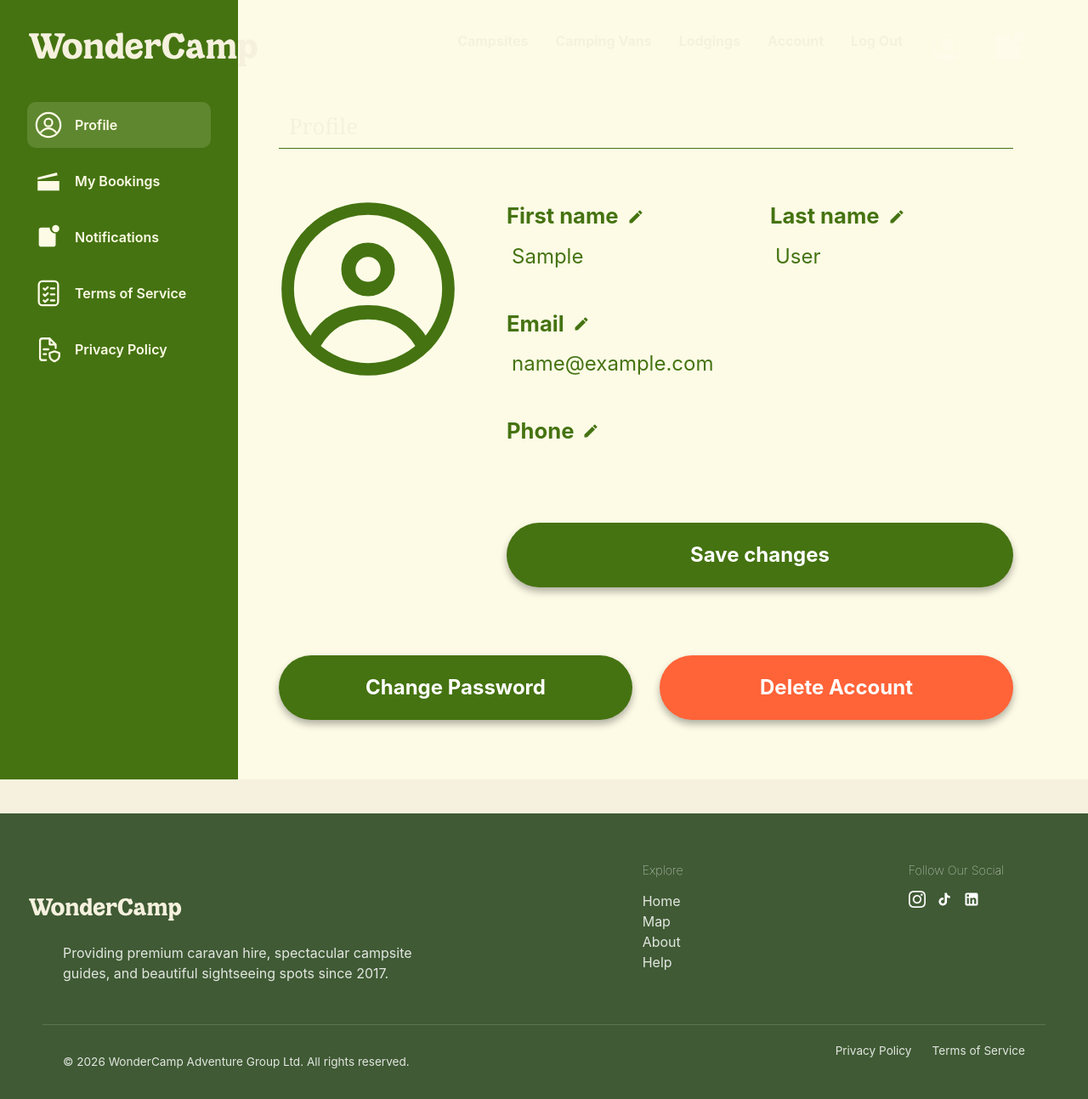
After one commit to shreeshbhaugeerutty-cpu/WonderCamp, a Django app: page /account/ in a window 1280 px wide. The commit adds this page. Shown: the whole page at 85% size. Run offline with Django 5.2, Linux system fonts and the light colour scheme; the visitor is signed in with stand-in values (Sample User, id 1); some web fonts are replaced.

Commit message:
temporary profile page

```diff
--- /dev/null
+++ b/backend/accounts/forms.py
@@ -0,0 +1,18 @@
+from django import forms
+from django.contrib.auth import get_user_model
+
+User = get_user_model()
+
+def _input(**extra):
+    return forms.TextInput(attrs={"readonly": True, "class": "account-input", **extra})
+
+class ProfileForm(forms.ModelForm):
+    class Meta:
+        model = User
+        fields = ["first_name", "last_name", "email", "phone"]
+        widgets = {
+            "first_name": _input(autocomplete="given-name"),
+            "last_name": _input(autocomplete="family-name"),
+            "email": forms.EmailInput(attrs={"readonly": True, "class": "account-input", "autocomplete": "email"}),
+            "phone": _input(autocomplete="tel"),
+        }
--- a/backend/accounts/models.py
+++ b/backend/accounts/models.py
@@ -21,6 +21,7 @@ class CustomUserManager(BaseUserManager):
 class CustomUser(AbstractUser):
     username = None
     email = models.EmailField(unique=True)
+    phone = models.CharField(max_length=20, blank=True)
 
     USERNAME_FIELD = 'email'
     REQUIRED_FIELDS = []  # first_name, last_name can be added here if required for createsuperuser
--- a/backend/accounts/urls.py
+++ b/backend/accounts/urls.py
@@ -3,4 +3,6 @@ from . import views
 
 urlpatterns = [
     path('register/', views.register, name='register'),
+    path('account/', views.profile, name='profile'),
+    path('account/delete/', views.delete_account, name='delete_account'),
 ]
--- a/backend/accounts/views.py
+++ b/backend/accounts/views.py
@@ -1,6 +1,10 @@
 from django.shortcuts import render, redirect
 from django.contrib import messages
+from django.contrib.auth.decorators import login_required
+from django.contrib.auth import logout
+from django.views.decorators.http import require_POST
 from .models import CustomUser
+from .forms import ProfileForm
 
 def register(request):
     if request.method == 'POST':
@@ -26,3 +30,23 @@ def register(request):
         return redirect('login')
 
     return render(request, 'register.html')
+
+@login_required
+def profile(request):
+    form = ProfileForm(request.POST or None, instance=request.user)
+
+    if request.method == 'POST' and form.is_valid():
+        form.save()
+        messages.success(request, 'Profile updated.')
+        return redirect('profile')
+
+    return render(request, 'account/profile.html', {'form': form})
+
+
+@login_required
+@require_POST
+def delete_account(request):
+    user = request.user
+    logout(request)
+    user.delete()
+    return redirect('home')
--- /dev/null
+++ b/frontend/static/css/account.css
@@ -0,0 +1,198 @@
+.account {
+  --acc-green: #457311;
+  --acc-cream: #fdfbe6;
+  --acc-orange: #ff6338;
+
+  display: grid;
+  grid-template-columns: 280px 1fr;
+  min-height: 100vh;
+  background: var(--acc-cream);
+  color: var(--acc-green);
+  /* If your header is fixed/transparent, push content below it: */
+  padding-top: 0;
+}
+
+/* ---------- Sidebar ---------- */
+.account-sidebar {
+  background: var(--acc-green);
+  color: var(--acc-cream);
+  padding: 120px 32px 36px; /* top padding clears the site header; adjust to match it */
+}
+
+.account-sidebar nav {
+  display: flex;
+  flex-direction: column;
+  gap: 12px;
+}
+
+.account-sidebar a {
+  display: flex;
+  align-items: center;
+  gap: 14px;
+  padding: 10px 8px;
+  border-radius: 10px;
+  color: inherit;
+  text-decoration: none;
+  font-weight: 600;
+}
+
+.account-sidebar a:hover,
+.account-sidebar a[aria-current="page"] {
+  background: rgba(253, 251, 230, 0.14);
+}
+
+.account-sidebar svg {
+  width: 34px;
+  height: 34px;
+  flex: none;
+}
+
+/* ---------- Main ---------- */
+.account-main {
+  width: 100%;
+  max-width: 960px;
+  padding: 130px 48px 70px;
+}
+
+.account-title {
+  margin: 0 0 60px;
+  padding: 0 0 6px 12px;
+  font-size: 1.6rem;
+  font-weight: 400;
+  border-bottom: 1px solid var(--acc-green);
+}
+
+.account-message {
+  margin: -30px 0 30px;
+  padding: 10px 14px;
+  border-radius: 8px;
+  background: rgba(69, 115, 17, 0.12);
+}
+
+.account-profile {
+  display: grid;
+  grid-template-columns: 220px 1fr;
+  gap: 48px;
+  align-items: start;
+}
+
+.account-avatar {
+  width: 210px;
+  height: 210px;
+}
+
+.account-fields {
+  display: grid;
+  grid-template-columns: 1fr 1fr;
+  gap: 36px 24px;
+}
+
+.account-field { min-width: 0; }
+.account-field--wide { grid-column: 1 / -1; }
+
+.account-label {
+  display: flex;
+  align-items: center;
+  gap: 6px;
+  font-size: 1.6rem;
+  font-weight: 700;
+}
+
+.account-edit {
+  display: inline-flex;
+  padding: 4px;
+  border: 0;
+  background: none;
+  color: inherit;
+  cursor: pointer;
+}
+
+.account-edit svg { width: 20px; height: 20px; }
+
+.account-input {
+  width: 100%;
+  margin-top: 4px;
+  padding: 4px;
+  border: 2px solid transparent;
+  border-radius: 6px;
+  background: transparent;
+  color: inherit;
+  font: inherit;
+  font-size: 1.5rem;
+}
+
+/* Once unlocked (no readonly), it looks like an editable field */
+.account-input:not([readonly]) {
+  border-color: var(--acc-green);
+  background: rgba(69, 115, 17, 0.08);
+}
+
+.account-input:focus { outline: none; }
+
+.account .errorlist {
+  margin: 6px 0 0;
+  padding: 0;
+  list-style: none;
+  color: #b3261e;
+  font-size: 0.95rem;
+}
+
+.account-save { grid-column: 1 / -1; justify-self: start; }
+
+/* ---------- Buttons ---------- */
+.account-actions {
+  display: flex;
+  flex-wrap: wrap;
+  gap: 32px;
+  margin-top: 80px;
+}
+
+.account-actions form { flex: 1 1 220px; display: flex; }
+.account-actions > a { flex: 1 1 220px; }
+
+.account-btn {
+  display: block;
+  width: 100%;
+  padding: 20px 24px;
+  border: 0;
+  border-radius: 999px;
+  color: #fff;
+  font: inherit;
+  font-size: 1.5rem;
+  font-weight: 700;
+  text-align: center;
+  text-decoration: none;
+  cursor: pointer;
+  box-shadow: 0 5px 8px rgba(0, 0, 0, 0.3);
+}
+
+.account-btn--green { background: var(--acc-green); }
+.account-btn--orange { background: var(--acc-orange); }
+
+.account-btn:focus-visible,
+.account-edit:focus-visible,
+.account-sidebar a:focus-visible {
+  outline: 3px solid var(--acc-orange);
+  outline-offset: 2px;
+}
+
+/* ---------- Mobile ---------- */
+@media (max-width: 820px) {
+  .account { grid-template-columns: 1fr; }
+
+  .account-sidebar { padding: 90px 16px 12px; }
+  .account-sidebar nav { flex-direction: row; overflow-x: auto; gap: 4px; }
+  .account-sidebar a { white-space: nowrap; padding: 8px 10px; }
+  .account-sidebar svg { width: 24px; height: 24px; }
+
+  .account-main { padding: 40px 20px; }
+
+  .account-profile { grid-template-columns: 1fr; justify-items: center; gap: 28px; }
+  .account-fields { width: 100%; }
+  .account-avatar { width: 140px; height: 140px; }
+}
+
+@media (max-width: 480px) {
+  .account-fields { grid-template-columns: 1fr; }
+  .account-actions { gap: 16px; margin-top: 48px; }
+}
--- a/frontend/static/css/style.css
+++ b/frontend/static/css/style.css
@@ -279,18 +279,22 @@ button { font-family: inherit; cursor: pointer; border: none; }
 
 .card-grid {
   display: grid;
-  grid-template-columns: repeat(3, 1fr);
+  grid-template-columns: repeat(3, minmax(0, 260px));
+  justify-content: space-between 10px;
   gap: 20px;
 }
+
 .card {
   border-radius: var(--radius-md);
   overflow: hidden;
-  aspect-ratio: 4 / 3;
-}
-.card img { width: 100%; height: 100%; object-fit: cover; }
-
-.card-grid--rv { align-items: center; }
-.rv-card img { width: 100%; height: auto; object-fit: contain; }
+  aspect-ratio: 4.5 / 3;
+}
+
+.card img {
+  width: 100%;
+  height: 100%;
+  object-fit: cover;
+}
 
 /* ---------- Our Map ---------- */
 .map-section {
--- /dev/null
+++ b/frontend/templates/account/profile.html
@@ -0,0 +1,91 @@
+{% extends "base.html" %}
+{% load static %}
+
+{% block title %}Profile – WonderCamp{% endblock %}
+
+{% block extra_head %}
+  <link rel="stylesheet" href="{% static 'css/account.css' %}">
+{% endblock %}
+
+{% block content %}
+<div class="account">
+  {% include "sidebar.html" %}
+
+  <section class="account-main">
+    <h1 class="account-title">Profile</h1>
+
+    {% for message in messages %}
+      <p class="account-message" role="status">{{ message }}</p>
+    {% endfor %}
+
+    <form method="post" id="profile-form" novalidate>
+      {% csrf_token %}
+
+      <div class="account-profile">
+        <svg class="account-avatar" viewBox="0 0 100 100" fill="none" stroke="currentColor" stroke-width="7" role="img" aria-label="Profile picture placeholder">
+          <circle cx="50" cy="50" r="45"/>
+          <circle cx="50" cy="39" r="11" stroke-width="8"/>
+          <path d="M20 80c7-12 17-17 30-17s23 5 30 17" stroke-width="8"/>
+        </svg>
+
+        <div class="account-fields">
+          {% for field in form %}
+            <div class="account-field {% if field.name == 'email' or field.name == 'phone' %}account-field--wide{% endif %}">
+              <label class="account-label" for="{{ field.id_for_label }}">
+                {{ field.label }}
+                <button type="button" class="account-edit" aria-label="Edit {{ field.label|lower }}">
+                  <svg viewBox="0 0 24 24"><path fill="currentColor" d="M3 17.2V21h3.8L18 9.8 14.2 6 3 17.2zM20.7 7.04a1 1 0 000-1.41l-2.34-2.34a1 1 0 00-1.41 0l-1.83 1.83 3.75 3.75z"/></svg>
+                </button>
+              </label>
+              {{ field }}
+              {{ field.errors }}
+            </div>
+          {% endfor %}
+
+          <button type="submit" class="account-btn account-btn--green account-save" id="save-btn" hidden>Save changes</button>
+        </div>
+      </div>
+    </form>
+
+    <div class="account-actions">
+      <a href="#" class="account-btn account-btn--green">Change Password</a>
+
+      <form method="post" action="#" id="delete-form">
+        {% csrf_token %}
+        <button type="submit" class="account-btn account-btn--orange">Delete Account</button>
+      </form>
+    </div>
+  </section>
+</div>
+{% endblock %}
+
+{% block extra_scripts %}
+<script>
+  const saveBtn = document.getElementById('save-btn');
+
+  function unlock(input) {
+    input.removeAttribute('readonly');
+    input.focus();
+    input.select();
+    saveBtn.hidden = false;
+  }
+
+  document.querySelectorAll('.account-field').forEach(function (field) {
+    const input = field.querySelector('.account-input');
+    field.querySelector('.account-edit').addEventListener('click', function () {
+      unlock(input);
+    });
+    // If the server sent back an error for this field, leave it open for fixing
+    if (field.querySelector('.errorlist')) {
+      input.removeAttribute('readonly');
+      saveBtn.hidden = false;
+    }
+  });
+
+  document.getElementById('delete-form').addEventListener('submit', function (e) {
+    if (!confirm("Delete your account? This can't be undone.")) {
+      e.preventDefault();
+    }
+  });
+</script>
+{% endblock %}
--- a/frontend/templates/base.html
+++ b/frontend/templates/base.html
@@ -19,7 +19,7 @@
         <li><a href="{% url 'camping_vans' %}">Camping Vans</a></li>
         <li><a href="#">Lodgings</a></li>
         {% if user.is_authenticated %}
-    <li><a href="#">Account</a></li>
+    <li><a href="{% url 'profile' %}">Account</a></li>
     <li>
   <form action="{% url 'logout' %}" method="post" style="display:inline;">
     {% csrf_token %}
--- /dev/null
+++ b/frontend/templates/sidebar.html
@@ -0,0 +1,24 @@
+<aside class="account-sidebar">
+  <nav aria-label="Account">
+    <a href="{% url 'profile' %}" aria-current="page">
+      <svg viewBox="0 0 24 24" fill="none" stroke="currentColor" stroke-width="1.6"><circle cx="12" cy="12" r="10"/><circle cx="12" cy="10" r="3.2"/><path d="M5.5 18.5c1.8-2.6 4-3.6 6.5-3.6s4.7 1 6.5 3.6"/></svg>
+      Profile
+    </a>
+    <a href="#">
+      <svg viewBox="0 0 24 24" fill="currentColor"><path d="M3 9l16-4 .6 2.2L3 11zM3 12h18v8H3z"/></svg>
+      My Bookings
+    </a>
+    <a href="#">
+      <svg viewBox="0 0 24 24" fill="currentColor"><path d="M4 6a2 2 0 012-2h7a5 5 0 005 5v9a2 2 0 01-2 2H6a2 2 0 01-2-2z"/><circle cx="18" cy="5" r="3"/></svg>
+      Notifications
+    </a>
+    <a href="#">
+      <svg viewBox="0 0 24 24" fill="none" stroke="currentColor" stroke-width="1.6" stroke-linecap="round" stroke-linejoin="round"><rect x="4" y="2" width="16" height="20" rx="3"/><path d="M8 8l1.2 1.2L11.5 7M8 13l1.2 1.2L11.5 12M8 18l1.2 1.2 2.3-2.2M14 8h3M14 13h3M14 18h3"/></svg>
+      Terms of Service
+    </a>
+    <a href="#">
+      <svg viewBox="0 0 24 24" fill="none" stroke="currentColor" stroke-width="1.6" stroke-linecap="round" stroke-linejoin="round"><path d="M13 3H7a2 2 0 00-2 2v14a2 2 0 002 2h3M13 3l5 5v3M13 3v5h5M8 12h4M8 16h2"/><path d="M17 22s4-1.7 4-4.5V15l-4-1.3-4 1.3v2.5C13 20.3 17 22 17 22z"/></svg>
+      Privacy Policy
+    </a>
+  </nav>
+</aside>
```
Also changed, not shown: frontend/templates/landing.html (+18 -10 lines), backend/accounts/migrations/0002_customuser_phone.py (added), backend/bookings/migrations/0001_initial.py (added), frontend/templates/account.html (deleted).
